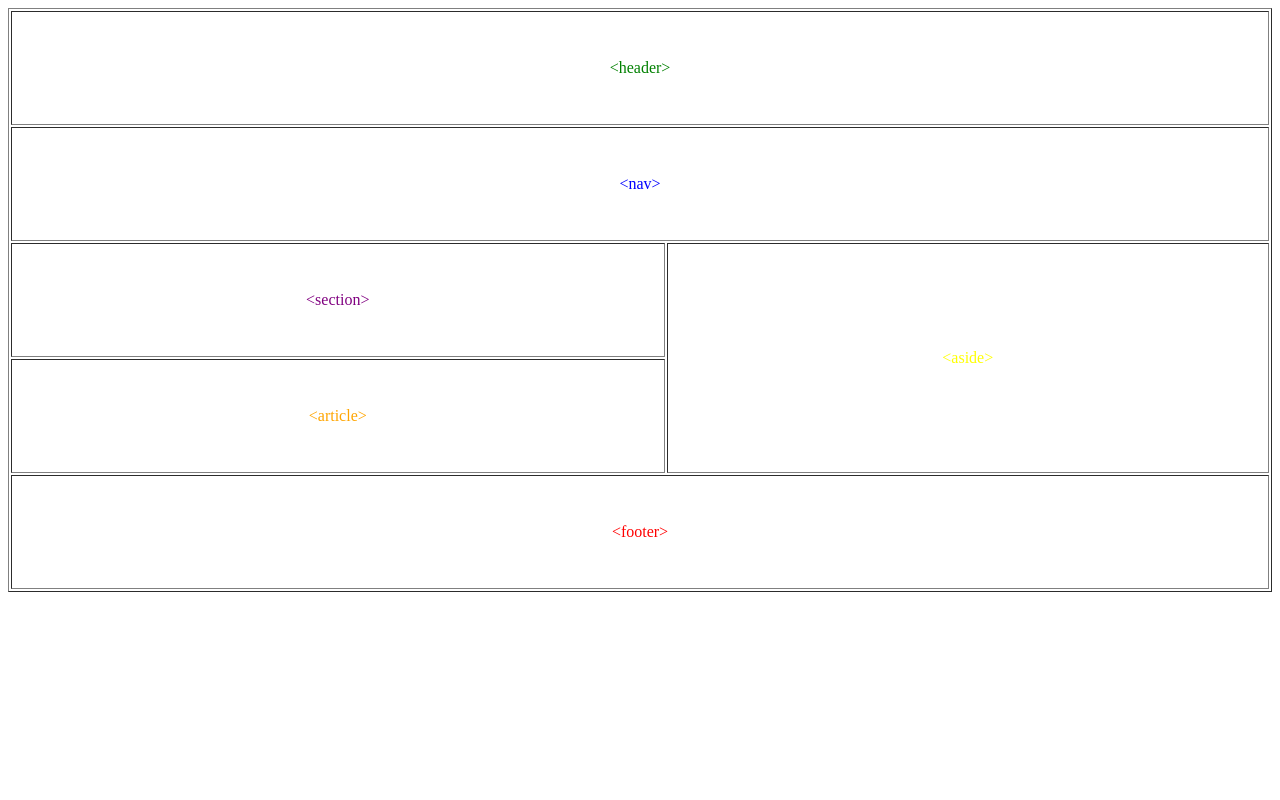
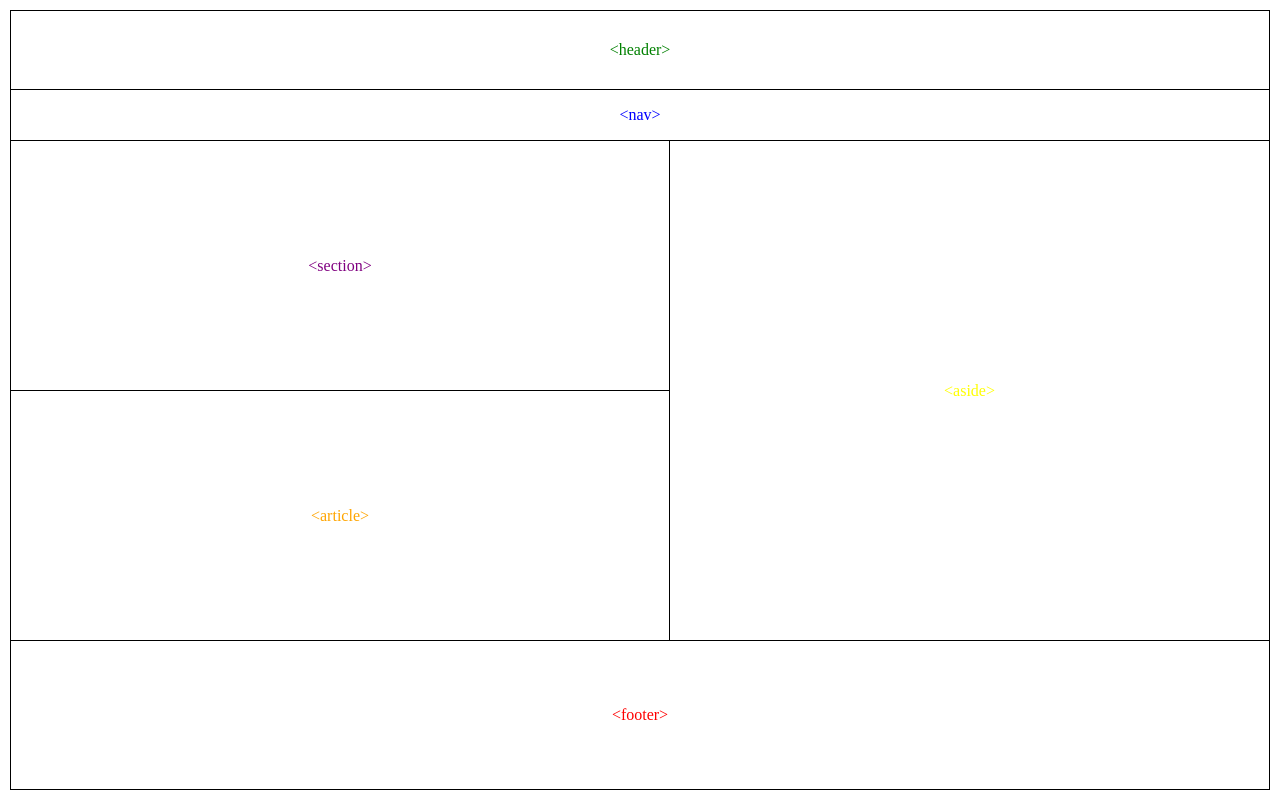
Before and after one commit to rizqyazhar/koda-b10-html4, a plain HTML site: page index.html in a window 1280 px wide. Drawn offline with Linux system fonts and the light colour scheme.

Commit message:
feat: apply flex to layout

```diff
--- a/index.html
+++ b/index.html
@@ -4,27 +4,20 @@
     <meta charset="UTF-8" />
     <meta name="viewport" content="width=device-width, initial-scale=1.0" />
     <title>Semantic Tag HTML</title>
+    <link rel="stylesheet" href="style.css" />
   </head>
   <body>
-    <table border="1" align="center" width="100%" cellpadding="47">
-      <tbody align="center">
-        <tr>
-          <td colspan="2"><font color="green">&lt;header&gt;</font></td>
-        </tr>
-        <tr>
-          <td colspan="2"><font color="blue">&lt;nav&gt;</font></td>
-        </tr>
-        <tr>
-          <td><font color="purple">&lt;section&gt;</font></td>
-          <td rowspan="2"><font color="yellow">&lt;aside&gt;</font></td>
-        </tr>
-        <tr>
-          <td><font color="orange">&lt;article&gt;</font></td>
-        </tr>
-        <tr>
-          <td colspan="2"><font color="red">&lt;footer&gt;</font></td>
-        </tr>
-      </tbody>
-    </table>
+    <div class="container">
+      <header>&lt;header&gt;</header>
+      <nav>&lt;nav&gt;</nav>
+      <main>
+        <div>
+          <section>&lt;section&gt;</section>
+          <article>&lt;article&gt;</article>
+        </div>
+        <aside>&lt;aside&gt;</aside>
+      </main>
+      <footer>&lt;footer&gt;</footer>
+    </div>
   </body>
 </html>
--- /dev/null
+++ b/style.css
@@ -0,0 +1,85 @@
+* {
+  margin: 0;
+  padding: 0;
+  box-sizing: border-box;
+}
+
+.container {
+  width: 100%;
+  min-height: 100dvh;
+  padding: 10px;
+  display: flex;
+  flex-direction: column;
+}
+
+header,
+nav,
+section,
+article,
+aside,
+footer {
+  display: flex;
+  justify-content: center;
+  align-items: center;
+}
+
+header {
+  height: 80px;
+  color: green;
+}
+footer {
+  height: 150px;
+  color: red;
+}
+nav {
+  height: 50px;
+  color: blue;
+}
+
+main {
+  flex-grow: 1;
+  display: flex;
+}
+
+main > div {
+  flex-grow: 1;
+  display: flex;
+  flex-direction: column;
+}
+
+section {
+  flex: 1;
+  color: purple;
+}
+
+article {
+  flex: 1;
+  color: orange;
+}
+
+aside {
+  width: 600px;
+  color: yellow;
+}
+
+header,
+footer {
+  border: 1px solid #000;
+}
+
+section,
+article,
+aside {
+  border-top: 1px solid #000;
+  border-right: 1px solid #000;
+}
+
+section,
+article {
+  border-left: 1px solid #000;
+}
+
+nav {
+  border-left: 1px solid #000;
+  border-right: 1px solid #000;
+}
```
